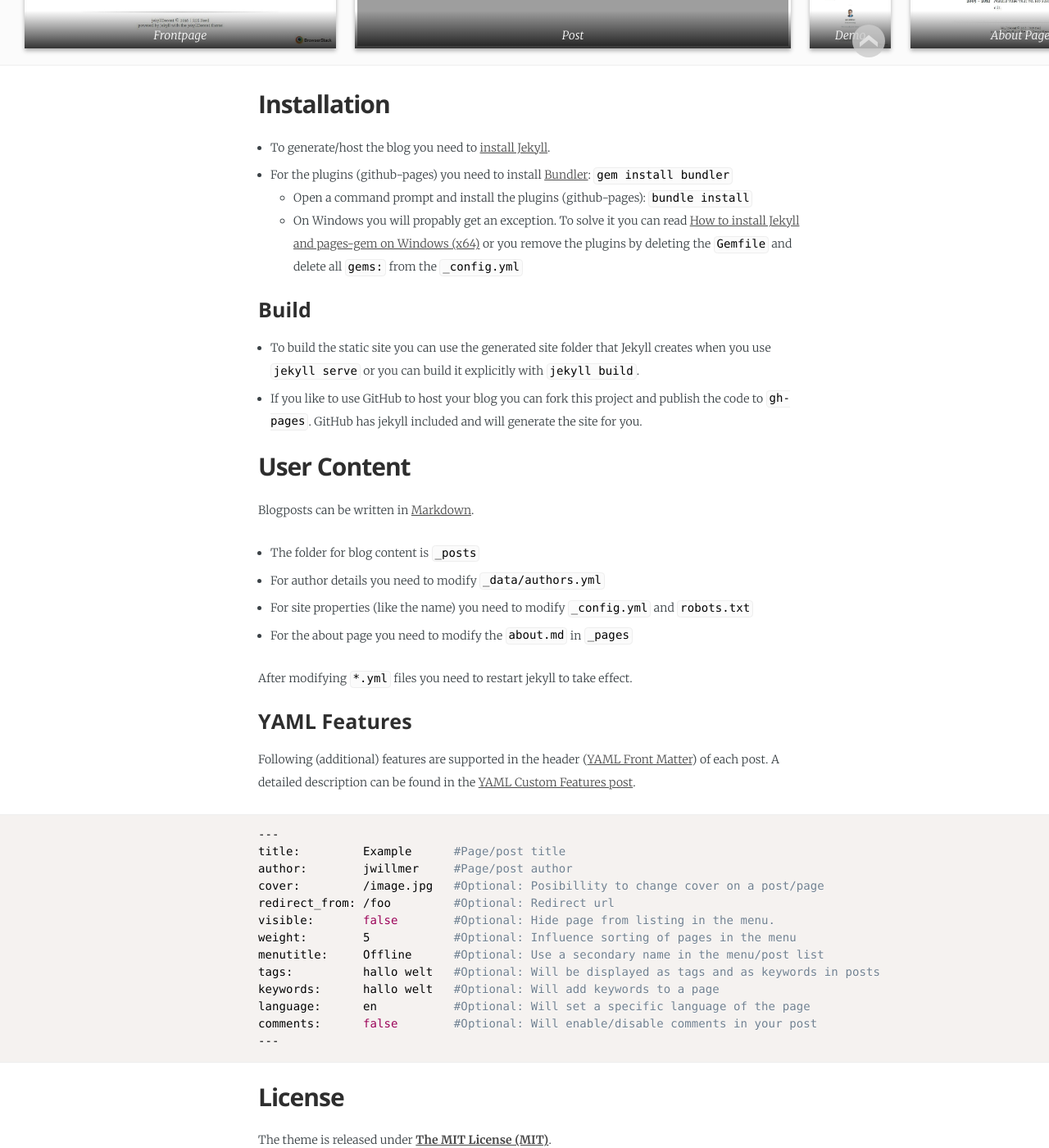
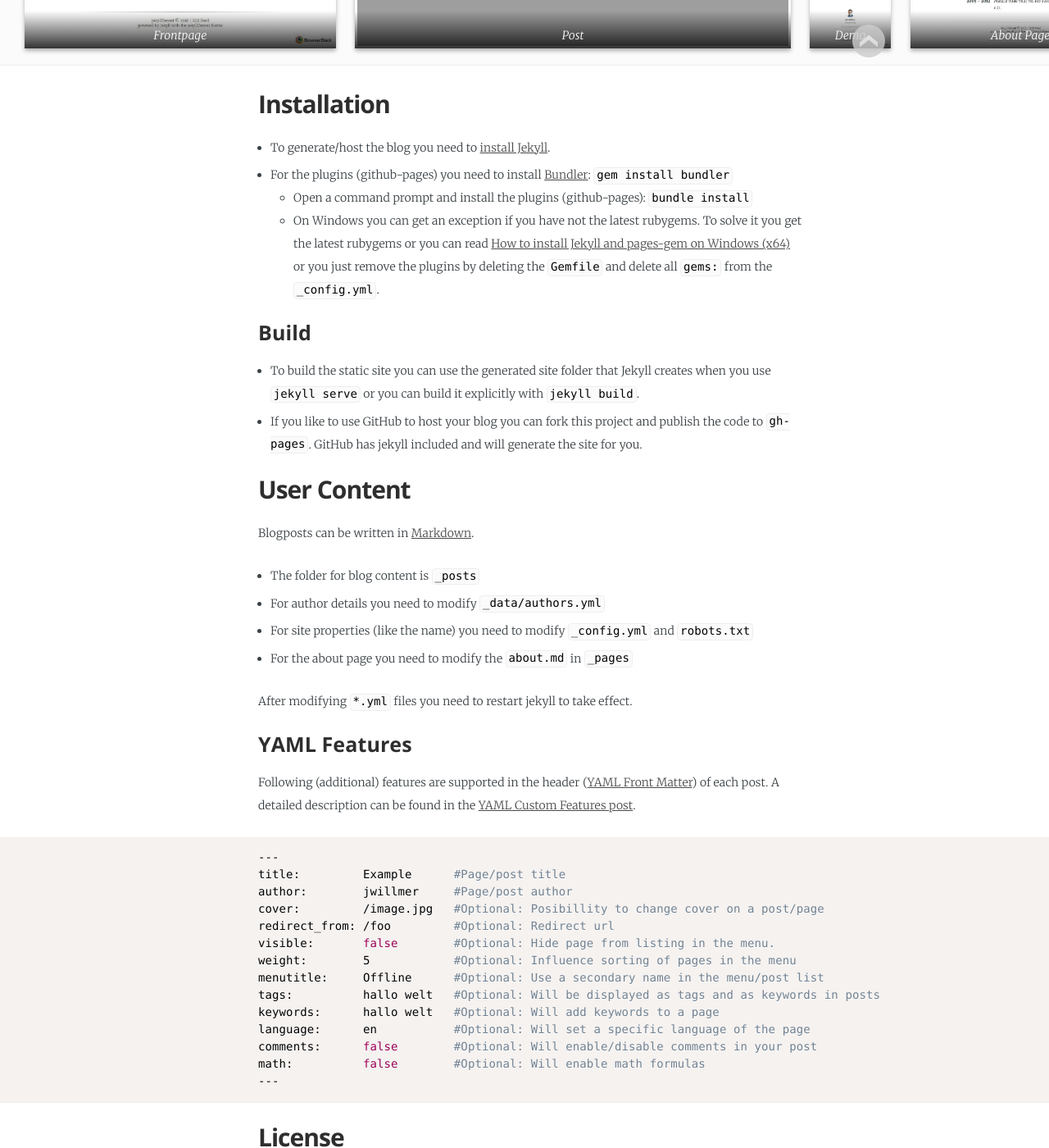
Before and after one commit to jwillmer/jekyllDecent, a Jekyll site: the page built from _posts/2016-06-08-Readme.md, in a window 1280 px wide and 1400 px high, scrolled down 1056 px. Shown: the whole window at 82% size. Built offline with Jekyll 4.4.1, drawn with Linux system fonts in a browser that asks for light colours; some web fonts are replaced.

Commit message:
Updated tutorials.

````diff
--- a/_posts/2016-06-08-Readme.md
+++ b/_posts/2016-06-08-Readme.md
@@ -42,7 +42,7 @@ If you like to see the theme in production have a look at [jwillmer.de](http://j
 - To generate/host the blog you need to [install Jekyll](https://jekyllrb.com/docs/installation/).
 - For the plugins (github-pages) you need to install [Bundler](http://bundler.io/): `gem install bundler`
    - Open a command prompt and install the plugins (github-pages): `bundle install`
-   - On Windows you will propably get an exception. To solve it you can read [How to install Jekyll and pages-gem on Windows (x64)](http://jwillmer.de/blog/tutorial/how-to-install-jekyll-and-pages-gem-on-windows-10-x46) or you remove the plugins by deleting the `Gemfile` and delete all `gems:` from the `_config.yml`
+   - On Windows you can get an exception if you have not the latest rubygems. To solve it you get the latest rubygems or you can read [How to install Jekyll and pages-gem on Windows (x64)](http://jwillmer.de/blog/tutorial/how-to-install-jekyll-and-pages-gem-on-windows-10-x46) or you just remove the plugins by deleting the `Gemfile` and delete all `gems:` from the `_config.yml`.
 
 ### Build
 
@@ -78,6 +78,7 @@ tags:          hallo welt   #Optional: Will be displayed as tags and as keywords
 keywords:      hallo welt   #Optional: Will add keywords to a page
 language:      en           #Optional: Will set a specific language of the page
 comments:      false        #Optional: Will enable/disable comments in your post
+math:          false        #Optional: Will enable math formulas
 ---
 ```
 
````
Also changed, not shown: _posts/2016-04-06-YAML-Features.md (+1 -1 lines).
